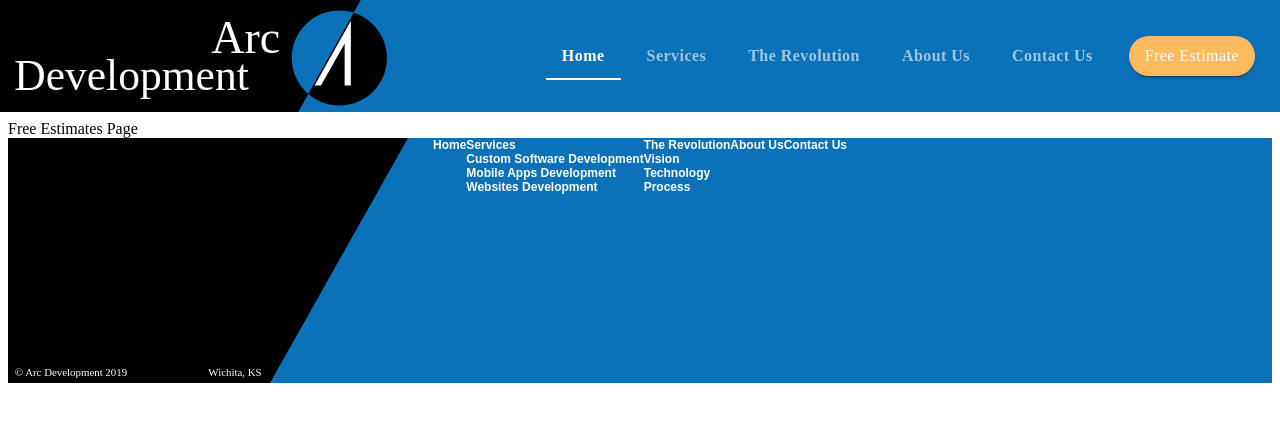
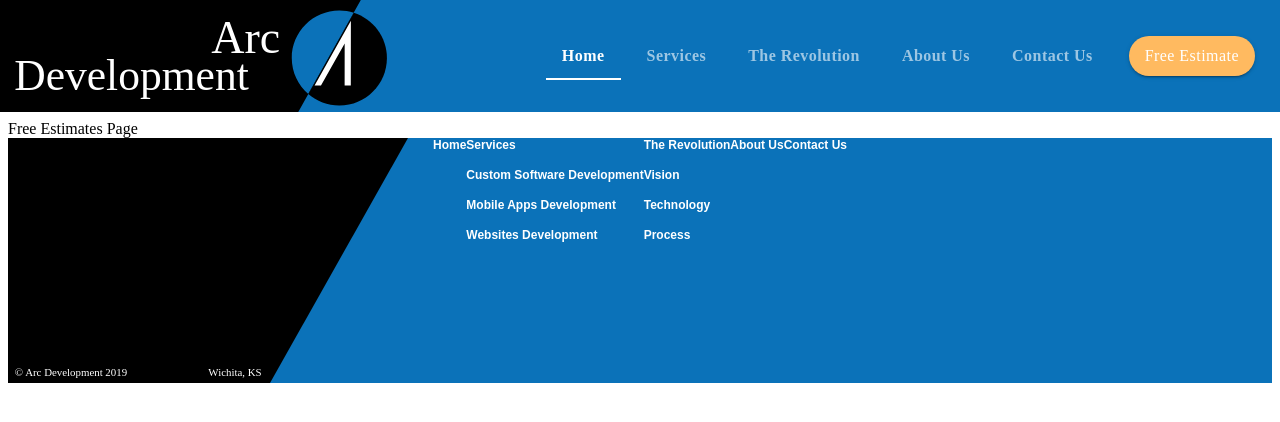
Before and after one commit to monello/hifi-material-ui, a React (Create React App) app: page /estimate in a window 1280 px wide. Shown: the top 422 px of the page. Built offline with nearby package versions, Linux system fonts and the light colour scheme; the HTML template or start-up script is replaced by a standard one.

Commit message:
Added spacing to the Grid in column mode - main direction therefor it vertical - spacing will therefor be betweeb rows

```diff
--- a/src/components/ui/Footer.jsx
+++ b/src/components/ui/Footer.jsx
@@ -44,14 +44,14 @@ const Footer = (props) => {
         alignItems="flex-start"
       >
         <Grid item>
-          <Grid container direction="column">
+          <Grid container direction="column" spacing={2}>
             <Grid item className={classes.link}>
               Home
             </Grid>
           </Grid>
         </Grid>
         <Grid item>
-          <Grid container direction="column">
+          <Grid container direction="column" spacing={2}>
             <Grid item className={classes.link}>
               Services
             </Grid>
@@ -67,7 +67,7 @@ const Footer = (props) => {
           </Grid>
         </Grid>
         <Grid item>
-          <Grid container direction="column">
+          <Grid container direction="column" spacing={2}>
             <Grid item className={classes.link}>
               The Revolution
             </Grid>
@@ -83,14 +83,14 @@ const Footer = (props) => {
           </Grid>
         </Grid>
         <Grid item>
-          <Grid container direction="column">
+          <Grid container direction="column" spacing={2}>
             <Grid item className={classes.link}>
               About Us
             </Grid>
           </Grid>
         </Grid>
         <Grid item>
-          <Grid container direction="column">
+          <Grid container direction="column" spacing={2}>
             <Grid item className={classes.link}>
               Contact Us
             </Grid>
```
